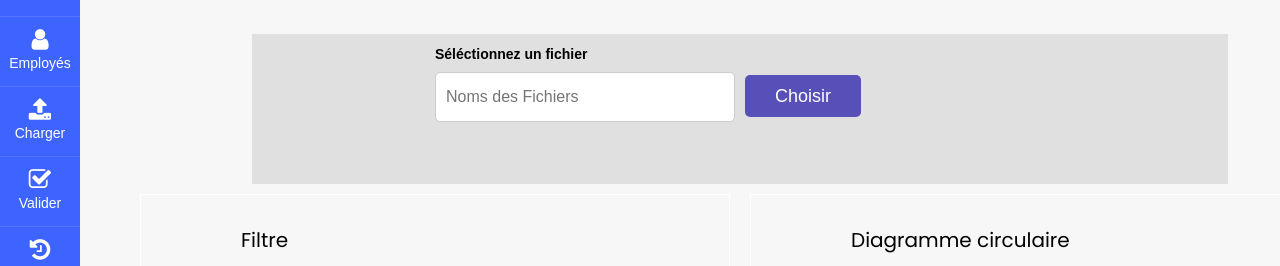
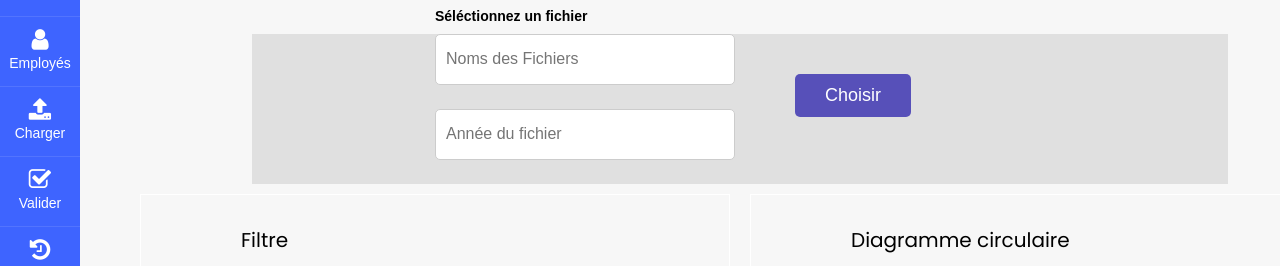
Before and after one commit to Oussi108/Infra, a Django app: page / in a window 1280 px wide; the page is wider, and only the part inside the window is pictured. Shown: the part 116-382 px from the top of that part. Run offline with Django 4.2, Linux system fonts and the light colour scheme; a user stored in the database is signed in; data that the repository does not hold is empty; some libraries are stand-ins or nearby versions.

Commit message:
Update data_visualization.html
added an input text for the file's year

```diff
--- a/Templates/data_visualization.html
+++ b/Templates/data_visualization.html
@@ -111,7 +111,8 @@
         }
 
         .submit-btn {
-          margin-top: 33px;
+          margin-top: 70px;
+          margin-left: 50px;
           background-color: #5750b9;
           color: #ffffff;
           padding: 5px 30px;
@@ -354,6 +355,7 @@
                                 <option value="{{ file }}">
                             {% endfor %}
                         </datalist>
+                        <input type="text"  name="written_year" class="input-text" placeholder="Année du fichier" required>
                     </div>
                     <div class="form-col">
                         <input type="submit" value="Choisir" class="submit-btn">
```
